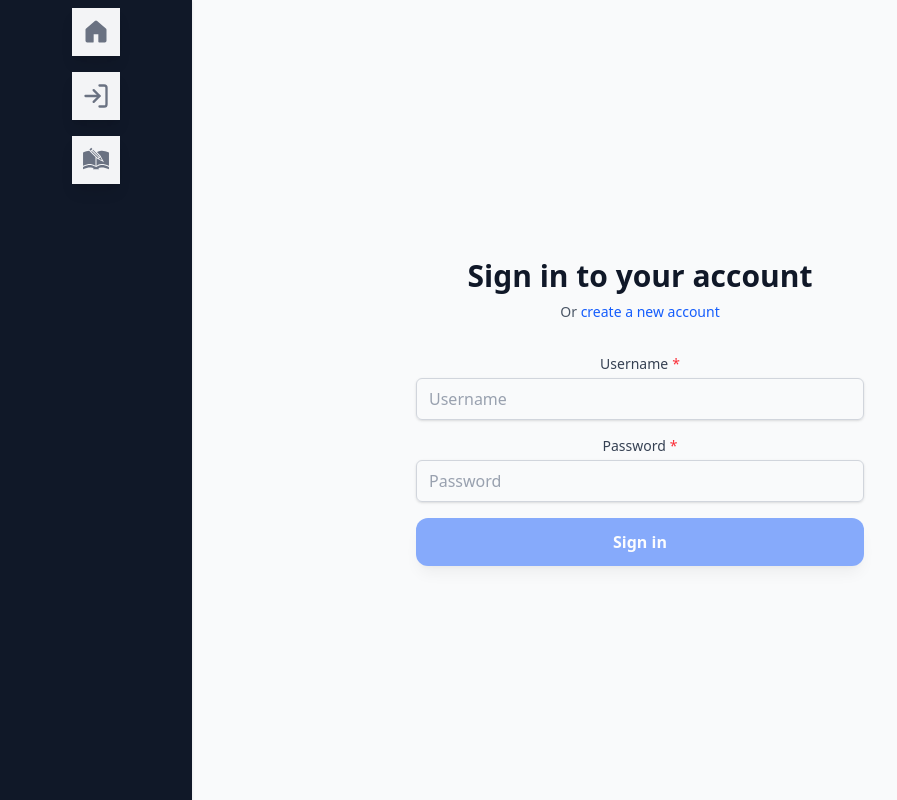
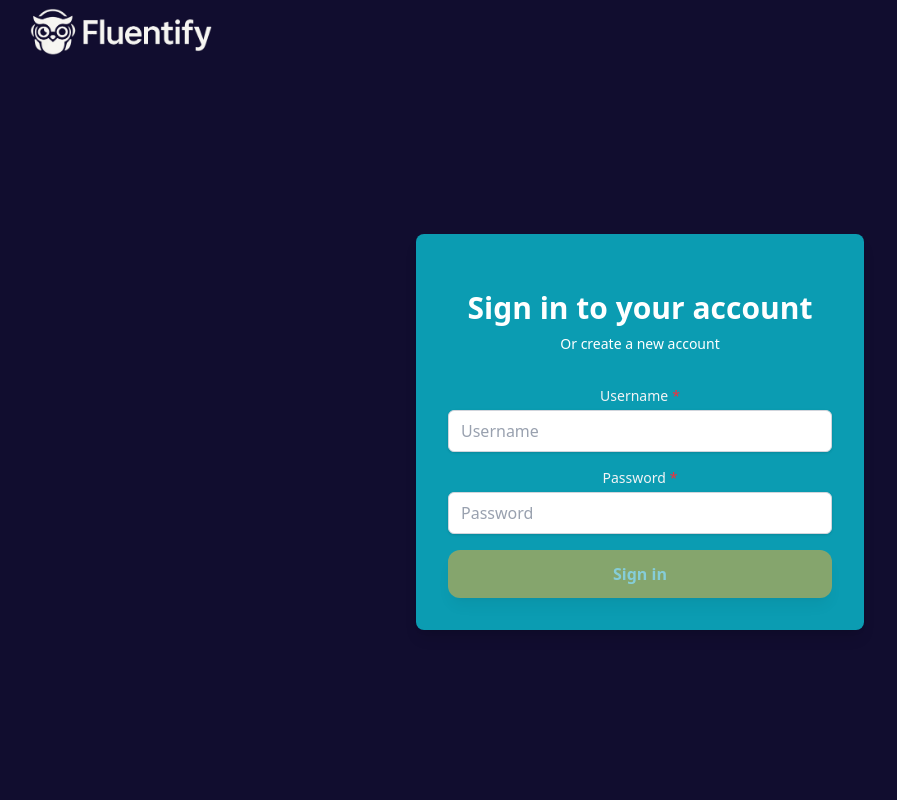
Before and after one commit to Elsinor1/conversation_app, a React (Vite) app in the folder frontend/: page /login in a window 1280 px wide. Shown: the whole page, without its empty margins (0-897 px from the left). Built offline with nearby package versions, Linux system fonts and the light colour scheme.

Commit message:
Login and register pages style corrected

```diff
--- a/frontend/src/App.tsx
+++ b/frontend/src/App.tsx
@@ -8,6 +8,7 @@ import {
 import "./App.css";
 import { getStoredToken } from "./auth";
 import Navigation from "./components/Navigation";
+import TopBar from "./components/TopBar";
 import Home from "./components/Home";
 import Login from "./components/Login";
 import Register from "./components/Register";
@@ -41,7 +42,7 @@ function App() {
                 <Navigate to="/chat" replace />
               ) : (
                 <>
-                  <Navigation isAuthenticated={isAuthenticated} onLogout={handleLogout} />
+                  <TopBar isAuthenticated={isAuthenticated} setIsAuthenticated={handleLogout} />
                   <Login onLogin={handleLogin} />
                 </>
               )
@@ -54,7 +55,7 @@ function App() {
                 <Navigate to="/chat" replace />
               ) : (
                 <>
-                  <Navigation isAuthenticated={isAuthenticated} onLogout={handleLogout} />
+                  <TopBar isAuthenticated={isAuthenticated} setIsAuthenticated={handleLogout} />
                   <Register onLogin={handleLogin} />
                 </>
               )
--- a/frontend/src/components/Button.tsx
+++ b/frontend/src/components/Button.tsx
@@ -33,7 +33,7 @@ export default function Button({
 
   // Color variants
   const variantClasses = {
-    primary: 'bg-blue-600 text-white hover:bg-blue-700',
+    primary: 'bg-accent text-white',
     secondary: 'bg-gray-600 text-white hover:bg-gray-700',
     success: 'bg-green-600 text-white hover:bg-green-700',
     danger: 'bg-red-600 text-white hover:bg-red-700',
--- a/frontend/src/components/Input.tsx
+++ b/frontend/src/components/Input.tsx
@@ -35,7 +35,7 @@ export default function Input({
 }: InputProps) {
   const inputId = id || name || `input-${Math.random().toString(36).substr(2, 9)}`
 
-  const baseClasses = 'block w-full px-3 py-2 border border-gray-300 rounded-md shadow-sm placeholder-gray-400 focus:outline-none focus:ring-blue-500 focus:border-blue-500'
+  const baseClasses = 'block w-full px-3 py-2 border border-gray-300 rounded-md shadow-sm placeholder-gray-400 focus:outline-none focus:ring-blue-500 focus:border-blue-500 bg-white text-gray-900'
   const sizeClasses = {
     sm: 'px-2 py-1 text-sm',
     lg: 'px-4 py-3 text-lg'
@@ -54,7 +54,7 @@ export default function Input({
   return (
     <div className="mb-4">
       {label && (
-        <label htmlFor={inputId} className="block text-sm font-medium text-gray-700 mb-1">
+        <label htmlFor={inputId} className="block text-sm font-medium text-gray-100 mb-1">
           {label}
           {required && <span className="text-red-500 ml-1">*</span>}
         </label>
--- a/frontend/src/components/Login.tsx
+++ b/frontend/src/components/Login.tsx
@@ -36,17 +36,19 @@ export default function Login({ onLogin }: LoginProps) {
   }
 
   return (
-    <div className="min-h-screen flex items-center justify-center bg-gray-50 py-12 px-4 sm:px-6 lg:px-8">
-      <div className="max-w-md w-full space-y-8">
+    <div className="min-h-[calc(100vh-4rem)] flex items-center justify-center bg-bg py-12 px-4 sm:px-6 lg:px-8">
+      <div className="max-w-md w-full p-8 m-8 space-y-8 rounded-lg shadow-lg
+                      bg-secondary
+                      ">
         <div>
-          <h2 className="mt-6 text-center text-3xl font-extrabold text-gray-900">
+          <h2 className="mt-6 text-center text-3xl font-extrabold text-white">
             Sign in to your account
           </h2>
-          <p className="mt-2 text-center text-sm text-gray-600">
+          <p className="mt-2 text-center text-sm text-white">
             Or{' '}
             <Link
               to="/register"
-              className="font-medium text-blue-600 hover:text-blue-500"
+              className="font-medium text-blue-600 text-white hover:text-accent"
             >
               create a new account
             </Link>
--- a/frontend/src/components/Register.tsx
+++ b/frontend/src/components/Register.tsx
@@ -48,17 +48,19 @@ export default function Register({ onLogin }: RegisterProps) {
   }
 
   return (
-    <div className="min-h-screen flex items-center justify-center bg-gray-50 py-12 px-4 sm:px-6 lg:px-8">
-      <div className="max-w-md w-full space-y-8">
+    <div className="min-h-[calc(100vh-4rem)] flex items-center justify-center bg-bg py-12 px-4 sm:px-6 lg:px-8">
+      <div className="max-w-md w-full p-8 m-8 space-y-8 rounded-lg shadow-lg
+                      bg-secondary
+                      ">
         <div>
-          <h2 className="mt-6 text-center text-3xl font-extrabold text-gray-900">
+          <h2 className="mt-6 text-center text-3xl font-extrabold text-white">
             Create your account
           </h2>
-          <p className="mt-2 text-center text-sm text-gray-600">
+          <p className="mt-2 text-center text-sm text-white">
             Or{' '}
             <Link
               to="/login"
-              className="font-medium text-blue-600 hover:text-blue-500"
+              className="font-medium text-blue-600 text-white hover:text-accent"
             >
               sign in to your existing account
             </Link>
--- a/frontend/src/components/TopBar.jsx
+++ b/frontend/src/components/TopBar.jsx
@@ -33,11 +33,13 @@ export default function TopBar({ isAuthenticated, setIsAuthenticated }) {
   };
 
 return (
-    <div className="topbar">
-        <div id="logo">
-            <img src="/images/Fluentify_logo_original_no_bg.png" alt="Logo" style={{ height: "40px" }} />
-        </div>
-        <div></div>
+    <div className="topbar bg-bg flex justify-between items-center px-4 py-2 h-16">
+        <Link to="/" className="cursor-pointer hover:opacity-80 transition-opacity duration-200">
+            <img src="/images/fluentify_logo_small_cropped_no_bg.png" alt="Logo" className="h-12 w-auto" />
+        </Link>
+
+        {isAuthenticated && (
+          <div className="flex items-center gap-4">
             <TopBarIcon
               icon={<BsFillBellFill size="24" />}
               text="Notifications"
@@ -48,16 +50,13 @@ return (
               text="Profile"
               to="/profile"
             />
-        {isAuthenticated && (
             <TopBarIcon
               icon={<span className="text-sm">Logout</span>}
               text="Logout"
               onClick={handleLogout}
             />
+          </div>
         )}
-        <div>
-
-        </div>
     </div>
 );
 }
```
Also changed, not shown: frontend/public/images/fluentify_logo_small_cropped_no_bg.png (added). Lines whose indentation alone changed are shown as unchanged.
